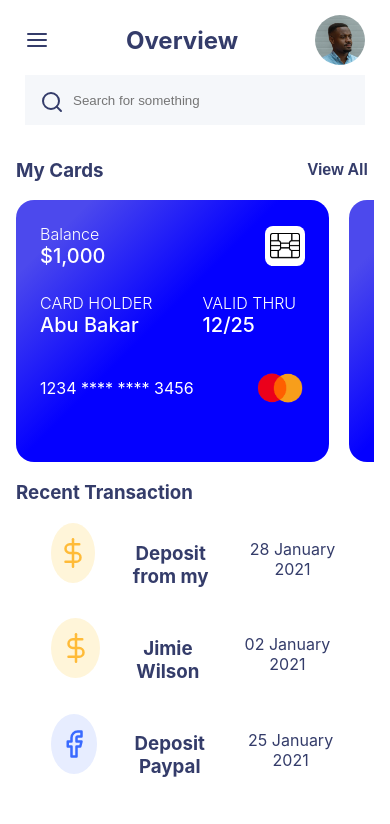
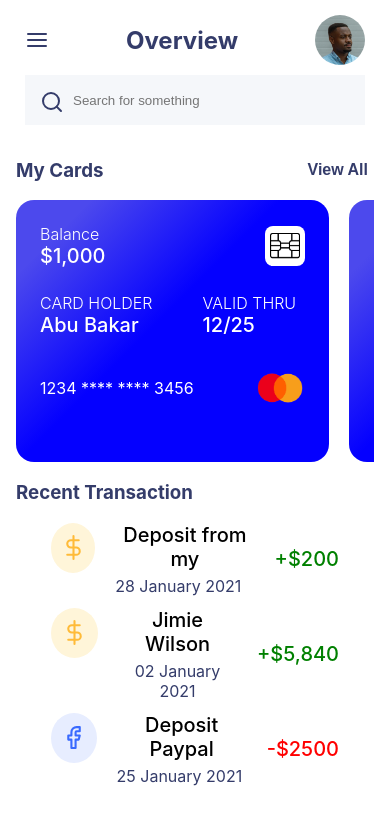
Before and after one commit to mizou9494/UI_Bank_Dashboard, a React (Create React App) app: page / in a window 390 px wide. Shown: the top 824 px of the page. Built offline with nearby package versions, Linux system fonts and the light colour scheme.

Commit message:
the transaction section is done for mobile viewpport

```diff
--- a/src/components/Transaction/Transaction.js
+++ b/src/components/Transaction/Transaction.js
@@ -7,10 +7,17 @@ function Transaction({id, description, date, Icon, iconType, amount, positive})
   return (
     <Wrapper>
       <IconWrapper iconType={iconType}>
-        <Icon  />
+        <Icon />
       </IconWrapper>
-      <h3>{description}</h3>
-      <p>{date}</p>
+      <MiddlePart>
+        <TransactionDescription>
+          {description}
+        </TransactionDescription>
+        <span>{date}</span>
+      </MiddlePart>
+      <AmountPart positive={positive}>
+        <span>{positive ? "+" : "-"}{amount}</span>
+      </AmountPart>
     </Wrapper>
   )
 }
@@ -21,16 +28,40 @@ const Wrapper = styled.div`
   justify-content: start;
   gap: 20px;
 
-  p  {
-    margin-left: auto;
-  }
+  // p  {
+  //   margin-left: auto;
+  // }
 `;
+
+const TransactionDescription = styled.p`
+  margin: 0;
+  color: #000000;
+  font-weight: 500;
+  font-size: 20px;
+`
+
+const AmountPart = styled.div`
+  font-weight: 500;
+  font-size: 20px;
+  margin-left: auto;
+  display: grid;
+  place-content: center;
+  color: ${(props) => props.positive ? "green" : "red"};
+`
+
+const MiddlePart = styled.div`
+  display: flex;
+  flex-direction: column;
+  justify-content: center;
+  align-items: flex-start;
+  gap: 5px;
+`
 
 const IconWrapper = styled.div`
   display: grid;
   place-content: center;
-  width: 60px;
-  height: 60px;
+  width: 50px;
+  height: 50px;
   border-radius: 50%;
   background-color: ${(props) => {
     switch (props.iconType) {
@@ -56,8 +87,9 @@ const IconWrapper = styled.div`
   }};
 
   svg {
-    width: 30px;
-    height: 30px;
+    width: 25px;
+    height: 25px;
+    font-weight: 500;
   }
 `
 
```
